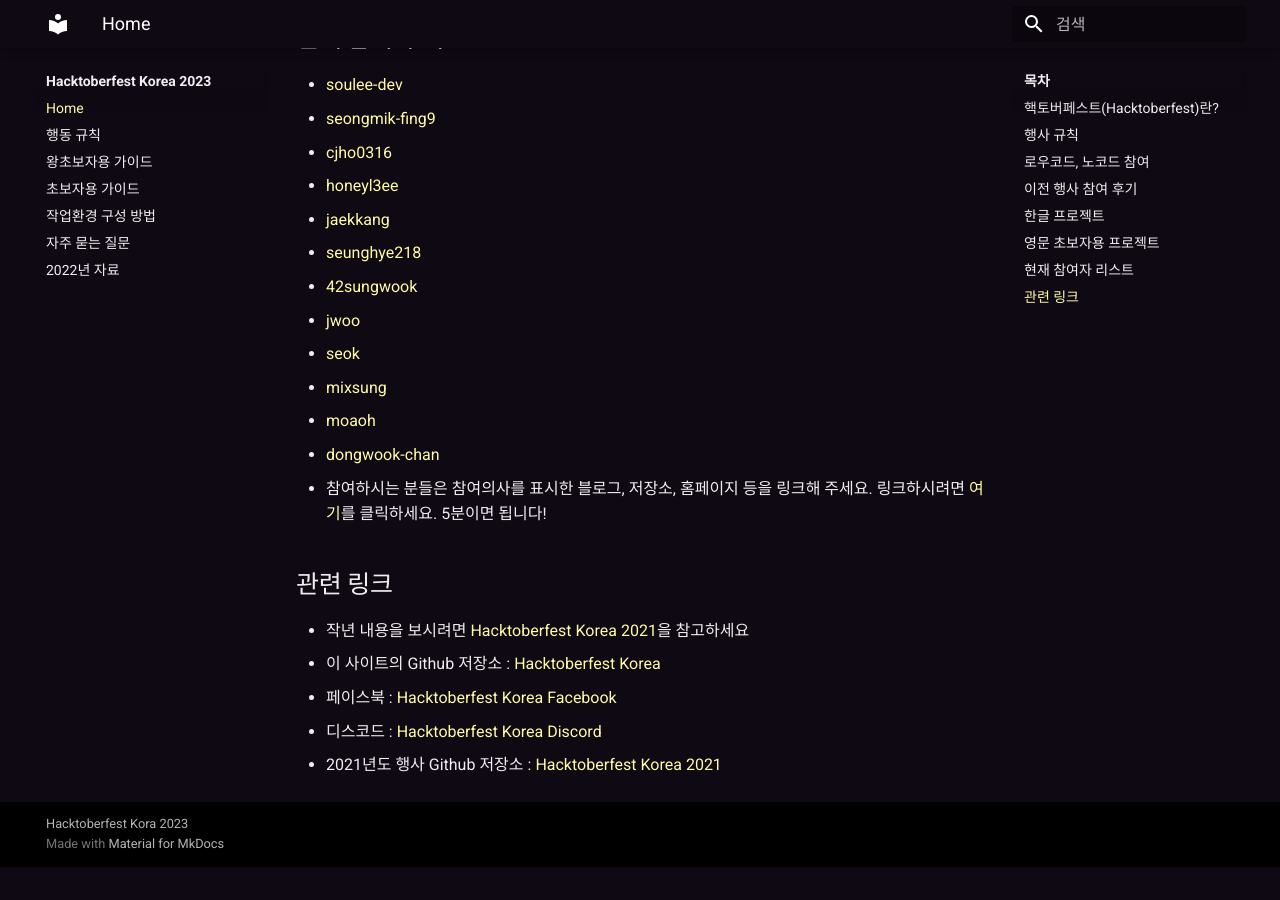
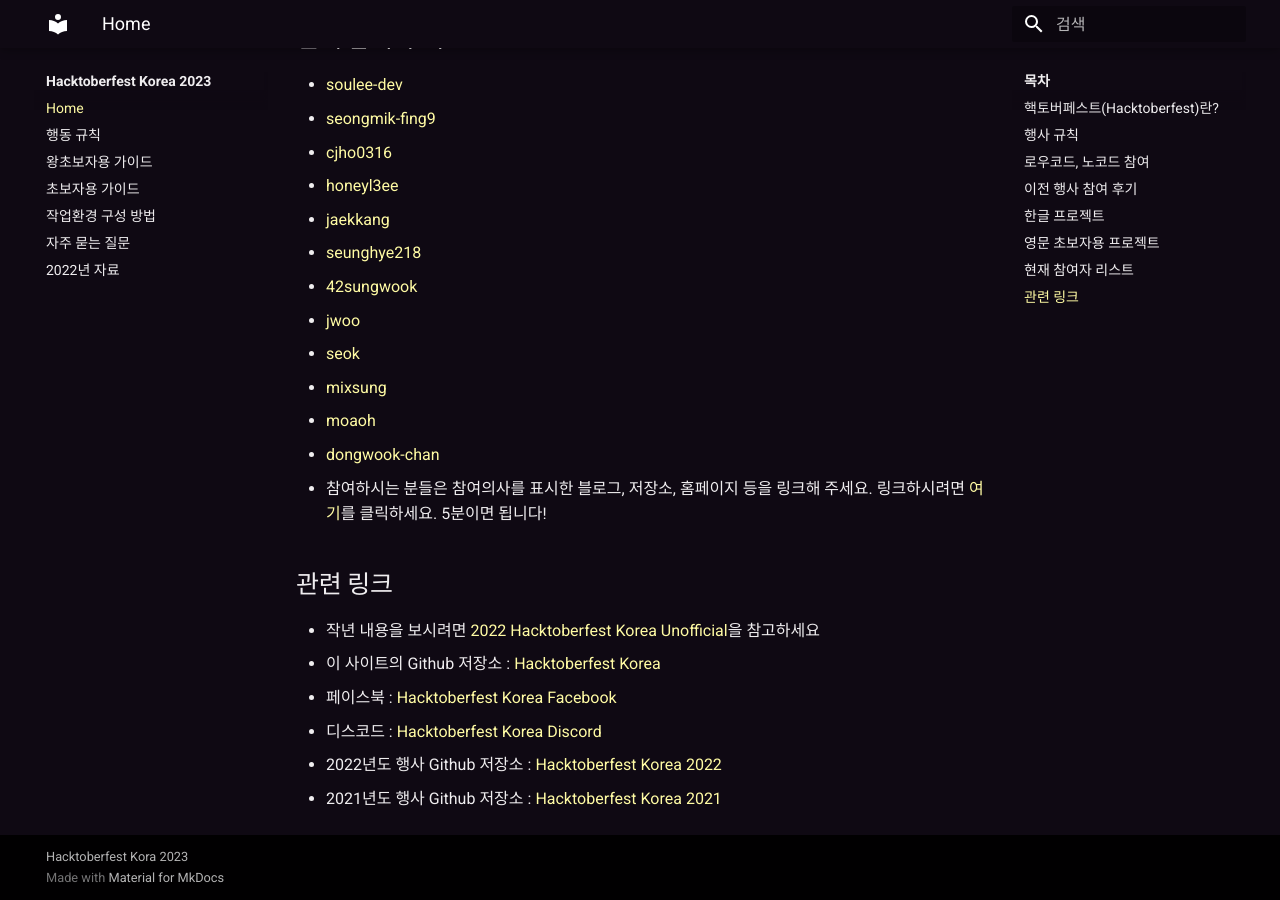
Before and after one commit to hacktoberfestkorea/hacktoberfestkorea, an MkDocs documentation site: the page built from docs/index.md, in a window 1280 px wide and 900 px high, scrolled down 4067 px. Built offline with MkDocs 1.6.1 and Material for MkDocs 9.7.7, drawn with Linux system fonts in a browser that asks for light colours; before the commit the page ends 4934 px from its top, so only the background shows below that.

Commit message:
Update associated links at index.md

```diff
--- a/docs/index.md
+++ b/docs/index.md
@@ -114,8 +114,9 @@
 
 ## 관련 링크 {#associated-link}
 
-- 작년 내용을 보시려면 [Hacktoberfest Korea 2021](https://phg98.github.io/hacktoberfestkorea2021/)을 참고하세요
-- 이 사이트의 Github 저장소 : [Hacktoberfest Korea](https://github.com/phg98/hacktoberfestkorea)
+- 작년 내용을 보시려면 [2022 Hacktoberfest Korea Unofficial](https://2022.hacktoberfestkorea.com)을 참고하세요
+- 이 사이트의 Github 저장소 : [Hacktoberfest Korea](https://github.com/hacktoberfestkorea/hacktoberfestkorea)
 - 페이스북 : [Hacktoberfest Korea Facebook](https://www.facebook.com/groups/788404381916128/)
 - 디스코드 : [Hacktoberfest Korea Discord](https://discord.com/invite/BD3V3NC)
+- 2022년도 행사 Github 저장소 : [Hacktoberfest Korea 2022](https://github.com/hacktoberfestkorea/hacktoberfestkorea/tree/2022)
 - 2021년도 행사 Github 저장소 : [Hacktoberfest Korea 2021](https://github.com/phg98/hacktoberfestkorea2021)
```
